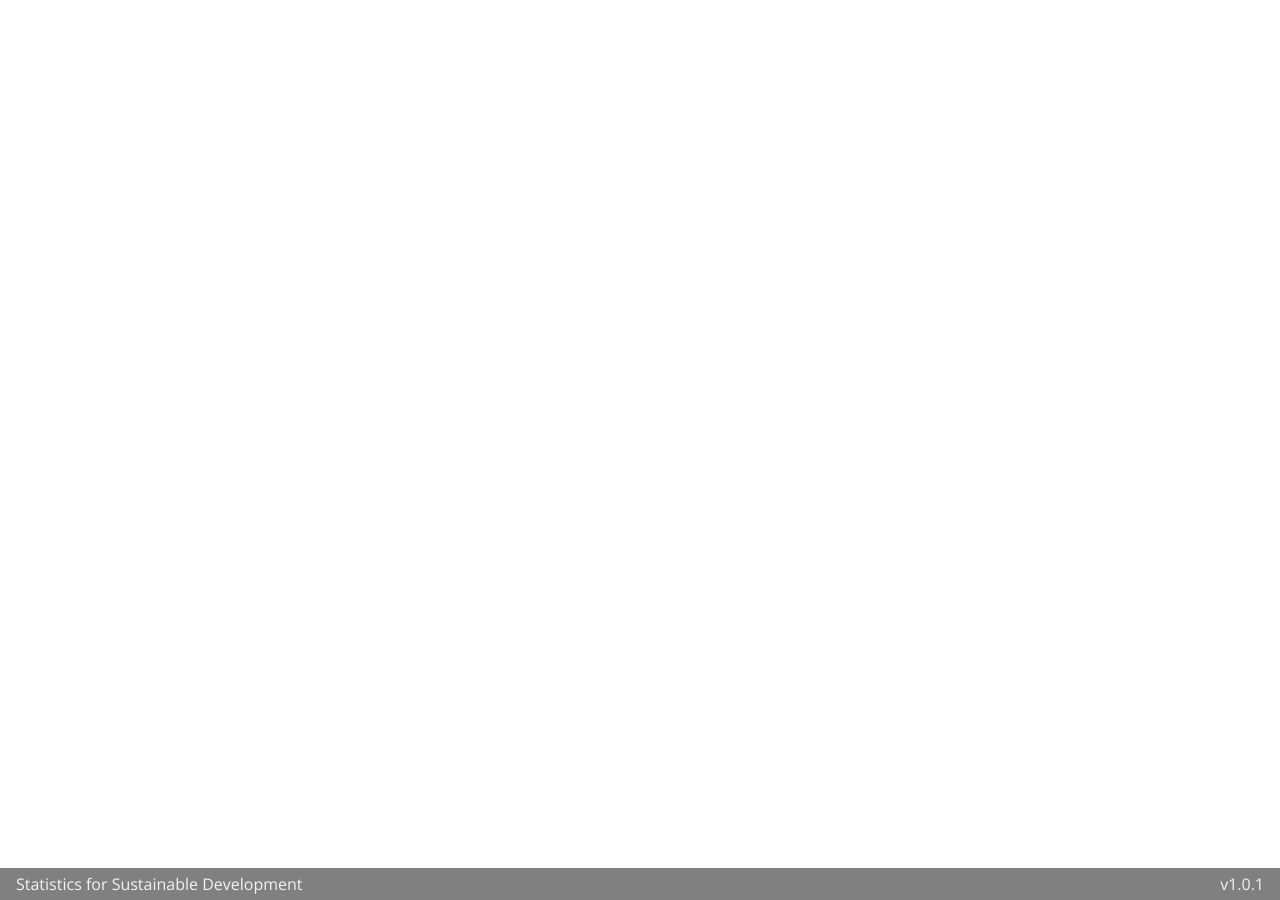
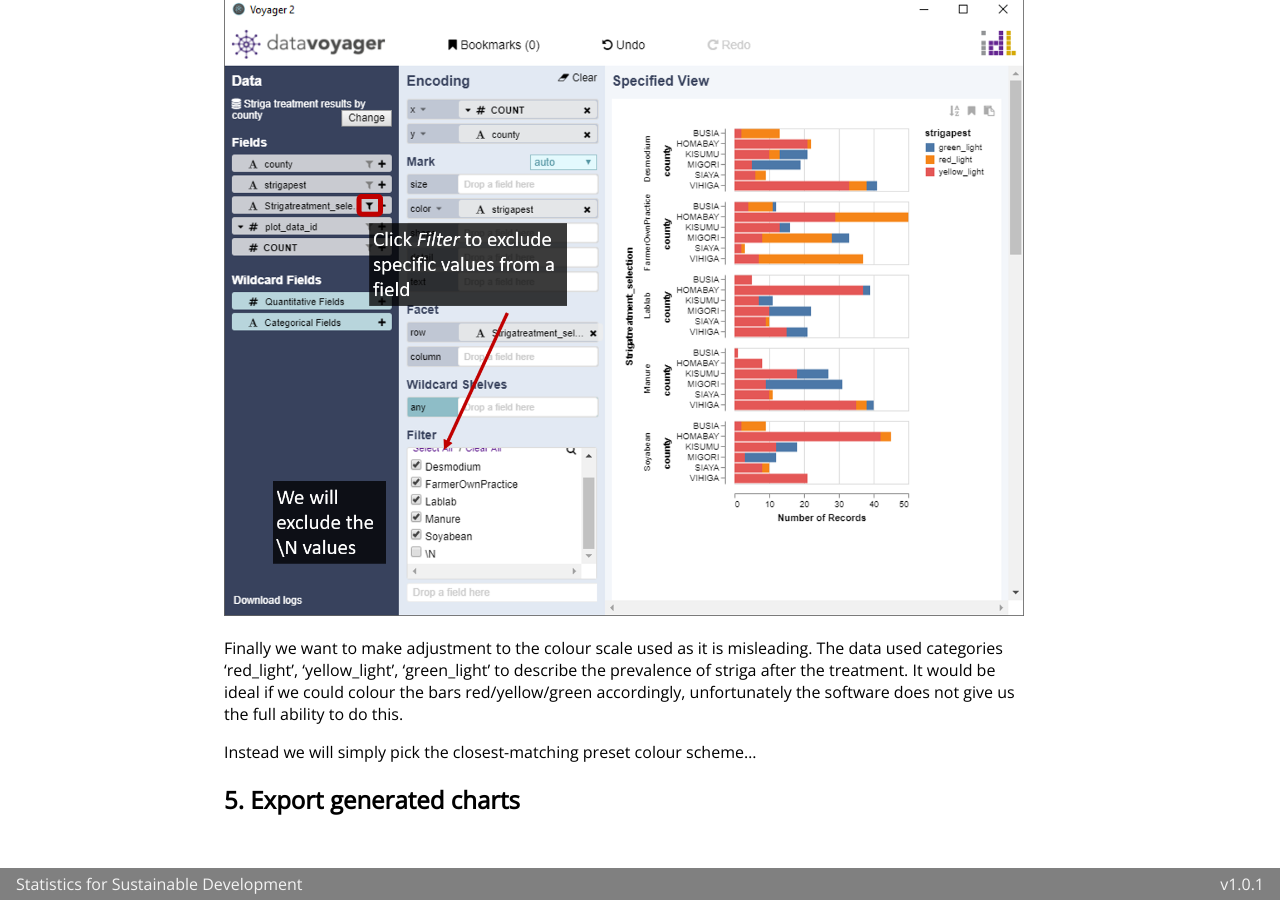
Before and after one commit to stats4sd/Installation-Guides, a Jekyll site: the page built from guides/CaseStudies/FarmerPlotTrials/step6.md, in a window 1280 px wide and 900 px high, scrolled down 5778 px. Built offline with Jekyll 4.4.1, drawn with Linux system fonts in a browser that asks for light colours.

Commit message:
minor edits

```diff
--- a/guides/CaseStudies/FarmerPlotTrials/step6.md
+++ b/guides/CaseStudies/FarmerPlotTrials/step6.md
@@ -61,7 +61,7 @@
 
 Finally we want to also show separate graphs depending on the treatment. We can do this using _Facets_. Simply drag the _Strigatreatment_selected_ field to the _row Facet_, or locate the relevant visualisation from the right and click to specify
 
-![image](/assets/images/FarmerTrials/voyager-6.png)
+![image](/assets/images/FarmerTrials/voyager-7.png)
 
 ## 4. Customise the output
 
@@ -71,4 +71,10 @@
 
 You can use the _Filter_ button next to the _Strigatreatment_selected_ to exclude these values
 
+![image](/assets/images/FarmerTrials/voyager-8.png)
+
+Finally we want to make adjustment to the colour scale used as it is misleading. The data used categories 'red_light', 'yellow_light', 'green_light' to describe the prevalence of striga after the treatment. It would be ideal if we could colour the bars red/yellow/green accordingly, unfortunately the software does not give us the full ability to do this.
+
+Instead we will simply pick the closest-matching preset colour scheme...
+
 ## 5. Export generated charts
```
